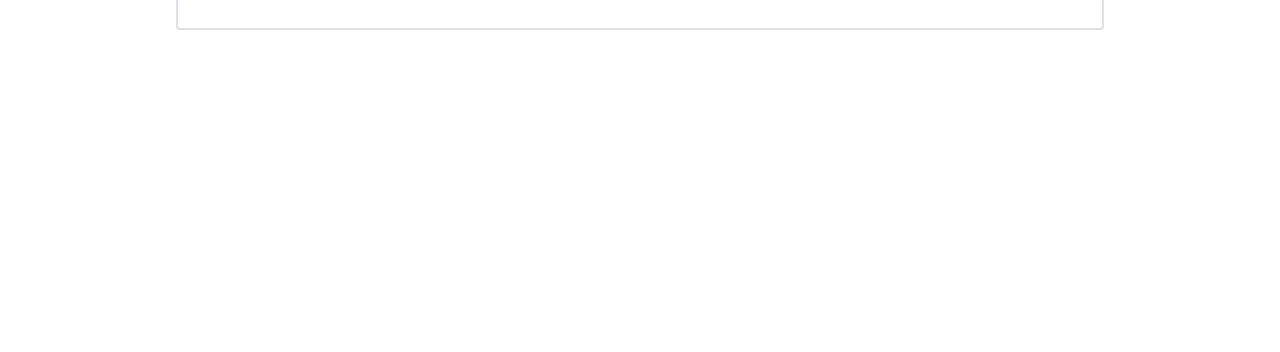
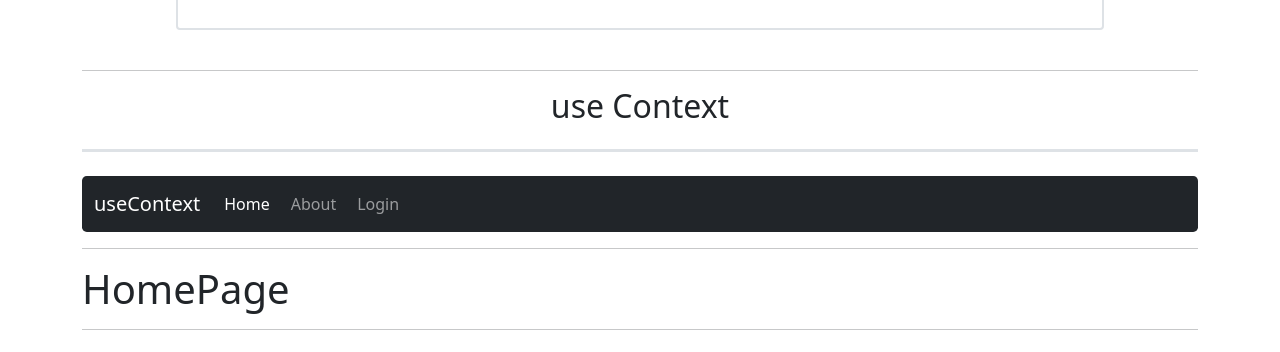
Before and after one commit to josebrusa/app-hooks-vite, a React (Vite) app: page / in a window 1280 px wide. Shown: the part 2902-3254 px from the top of the page. Before the commit the page ends 2976 px from the top, so only its background shows below. Built offline with nearby package versions, Linux system fonts and the light colour scheme; no server answers.

Commit message:
config useContext

```diff
--- a/package.json
+++ b/package.json
@@ -12,7 +12,8 @@
   "dependencies": {
     "prop-types": "15.8.1",
     "react": "^18.2.0",
-    "react-dom": "^18.2.0"
+    "react-dom": "^18.2.0",
+    "react-router-dom": "6"
   },
   "devDependencies": {
     "@types/react": "^18.2.15",
--- /dev/null
+++ b/src/09-useContext/AboutPage.jsx
@@ -0,0 +1,8 @@
+export const AboutPage = () => {
+    return (
+        <>
+            <h1>AboutPage</h1>
+            <hr />
+        </>
+    );
+};
--- /dev/null
+++ b/src/09-useContext/HomePage.jsx
@@ -0,0 +1,8 @@
+export const HomePage = () => {
+    return (
+        <>
+            <h1>HomePage</h1>
+            <hr />
+        </>
+    );
+};
--- /dev/null
+++ b/src/09-useContext/LoginPage.jsx
@@ -0,0 +1,8 @@
+export const LoginPage = () => {
+    return (
+        <>
+            <h1>LoginPage</h1>
+            <hr />
+        </>
+    );
+};
--- /dev/null
+++ b/src/09-useContext/MainApp.jsx
@@ -0,0 +1,20 @@
+import { Routes, Route, Navigate } from "react-router-dom";
+import { HomePage } from "./HomePage";
+import { AboutPage } from "./AboutPage";
+import { LoginPage } from "./LoginPage";
+import { NavBar } from "./NavBar";
+
+export const MainApp = () => {
+    return (
+        <>
+            <NavBar />
+            <hr />
+            <Routes>
+                <Route path="/" element={<HomePage />} />
+                <Route path="about" element={<AboutPage />} />
+                <Route path="login" element={<LoginPage />} />
+                <Route path="/*" element={<Navigate to="/about" />} />
+            </Routes>
+        </>
+    );
+};
--- /dev/null
+++ b/src/09-useContext/NavBar.jsx
@@ -0,0 +1,41 @@
+import { Link, NavLink } from "react-router-dom";
+
+export const NavBar = () => {
+    return (
+        <nav className="navbar navbar-expand-lg navbar-dark bg-dark rounded-3">
+            <div className="container-fluid">
+                <Link to="/" className="navbar-brand">
+                    useContext
+                </Link>
+                <div className="collapse navbar-collapse" id="navbarNav">
+                    <ul className="navbar-nav">
+                        <NavLink
+                            className={({ isActive }) =>
+                                `nav-link ${isActive ? "active" : ""}`
+                            }
+                            to="/"
+                        >
+                            Home
+                        </NavLink>
+                        <NavLink
+                            className={({ isActive }) =>
+                                `nav-link ${isActive ? "active" : ""}`
+                            }
+                            to="/about"
+                        >
+                            About
+                        </NavLink>
+                        <NavLink
+                            className={({ isActive }) =>
+                                `nav-link ${isActive ? "active" : ""}`
+                            }
+                            to="/login"
+                        >
+                            Login
+                        </NavLink>
+                    </ul>
+                </div>
+            </div>
+        </nav>
+    );
+};
--- a/src/HooksApp.jsx
+++ b/src/HooksApp.jsx
@@ -11,6 +11,8 @@
 import { Padre } from "./07-tarea-memo/07-tarea-memo/Padre";
 import { TodoApp } from "./08-useReducer/TodoApp";
 import "./08-useReducer/into-reducer";
+import { BrowserRouter } from "react-router-dom";
+import { MainApp } from "./09-useContext/MainApp";
 
 export const HooksApp = () => {
     return (
@@ -60,6 +62,13 @@
             <div className="d-flex justify-content-center">
                 <TodoApp />
             </div>
+            <hr />
+            <h2 className="pb-4 mb-4 text-center border-bottom border-3 ">
+                use Context
+            </h2>
+            <BrowserRouter>
+                <MainApp />
+            </BrowserRouter>
         </div>
     );
 };
--- a/src/index.css
+++ b/src/index.css
@@ -5,3 +5,7 @@
 button {
     margin-right: 10px;
 }
+
+a {
+    margin-right: 5px;
+}
```
Also changed, not shown: 1 other file (tests, documents, lock files or other folders).
